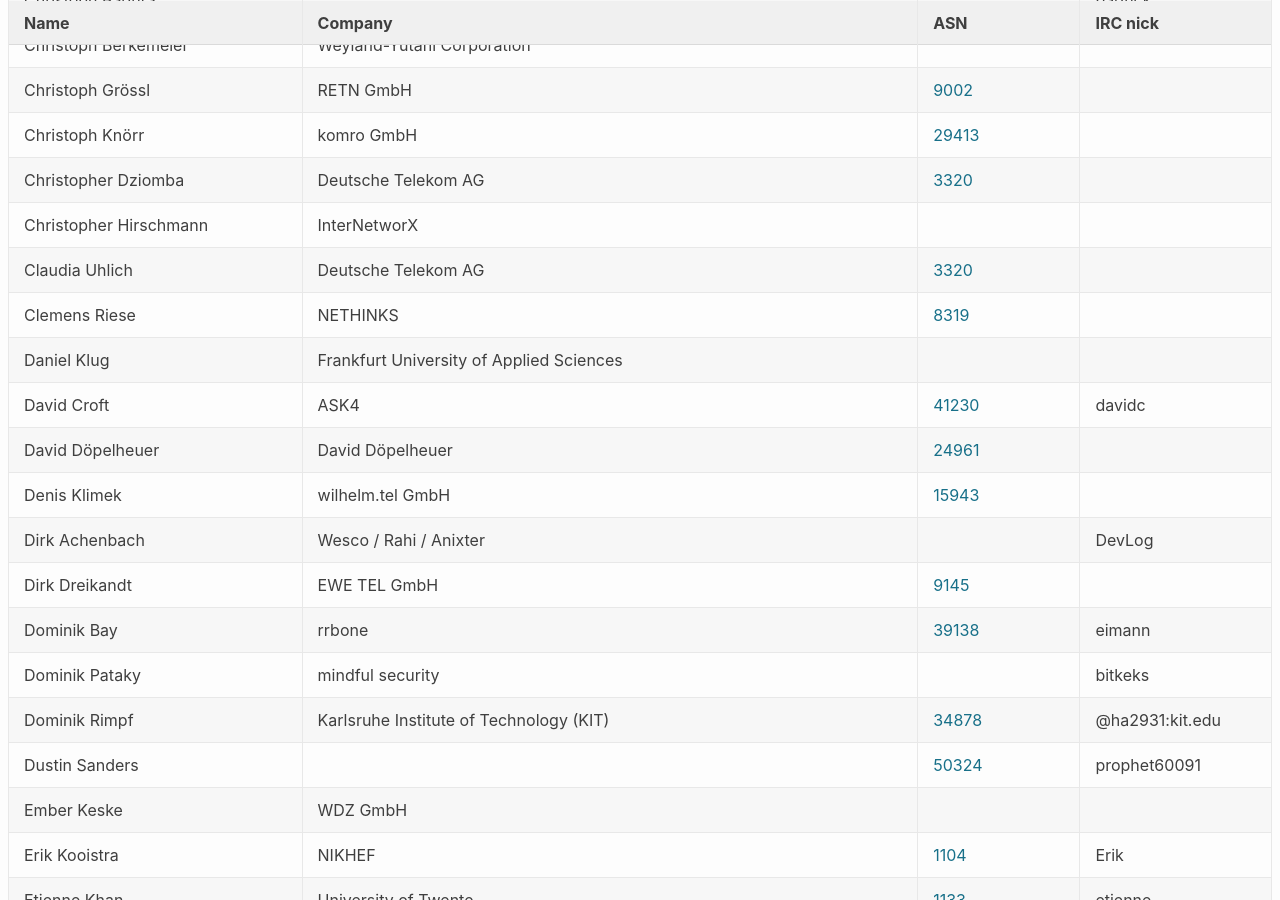
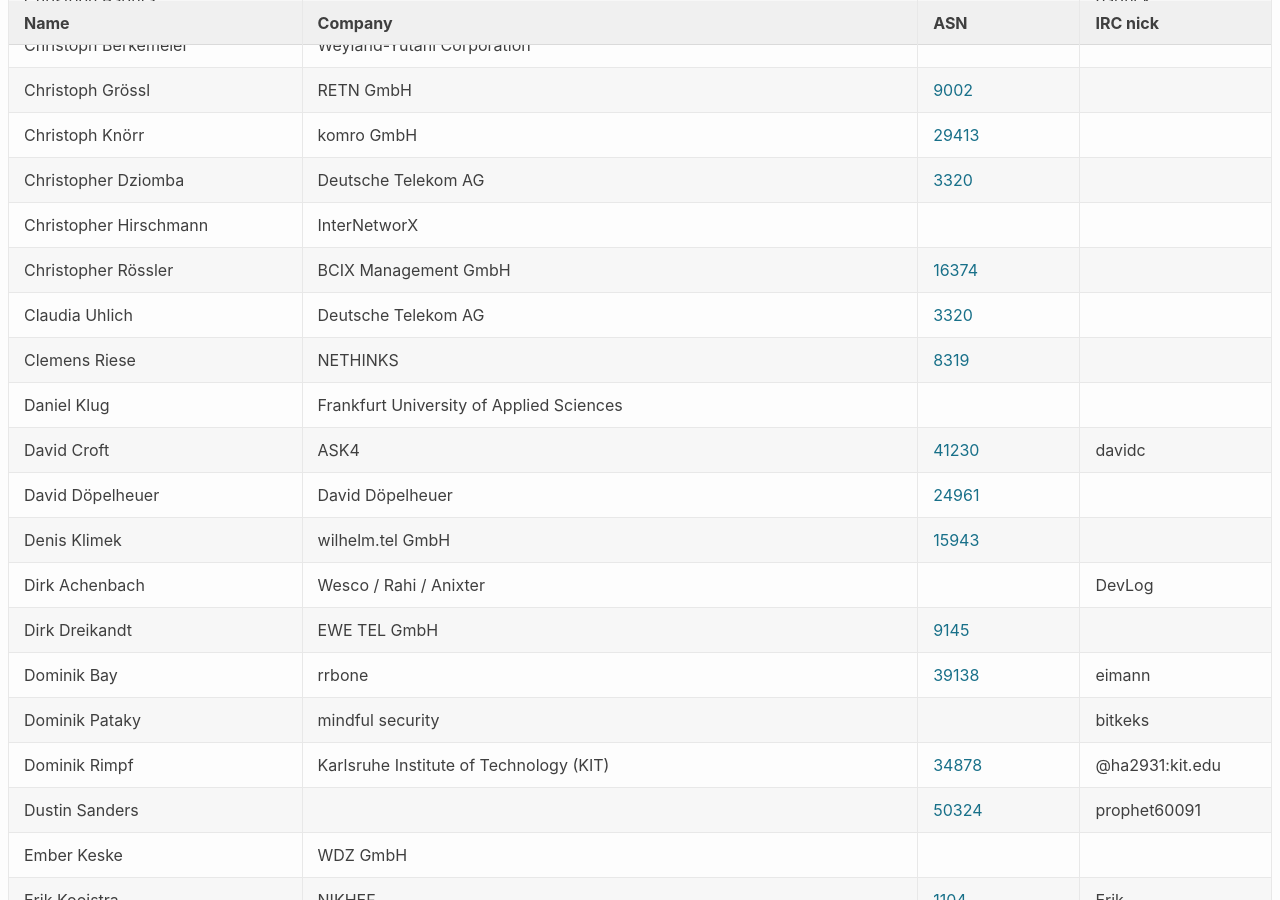
Before and after one commit to denog/pretix-attendeelist, a Jekyll site: the page built from denog15/index.md, in a window 1280 px wide and 900 px high, scrolled down 2314 px. Built offline with Jekyll 4.4.1, drawn with Linux system fonts in a browser that asks for light colours; some of the changed text lies outside the part shown.

Commit message:
Latest data: Fri Oct 13 12:53:08 UTC 2023

```diff
--- a/_data/attendees_denog15_onsite.json
+++ b/_data/attendees_denog15_onsite.json
@@ -306,6 +306,12 @@
     "asn": null
   },
   {
+    "name": "Christopher Rössler",
+    "company": "BCIX Management GmbH",
+    "irc": null,
+    "asn": "16374"
+  },
+  {
     "name": "Christoph Grössl",
     "company": "RETN GmbH",
     "irc": null,
@@ -1554,6 +1560,12 @@
     "asn": "203520"
   },
   {
+    "name": "Tobias Just",
+    "company": "BCIX Management GmbH",
+    "irc": null,
+    "asn": "16374"
+  },
+  {
     "name": "Tobias Krischer",
     "company": "Exaring AG",
     "irc": "tobikris",
```
